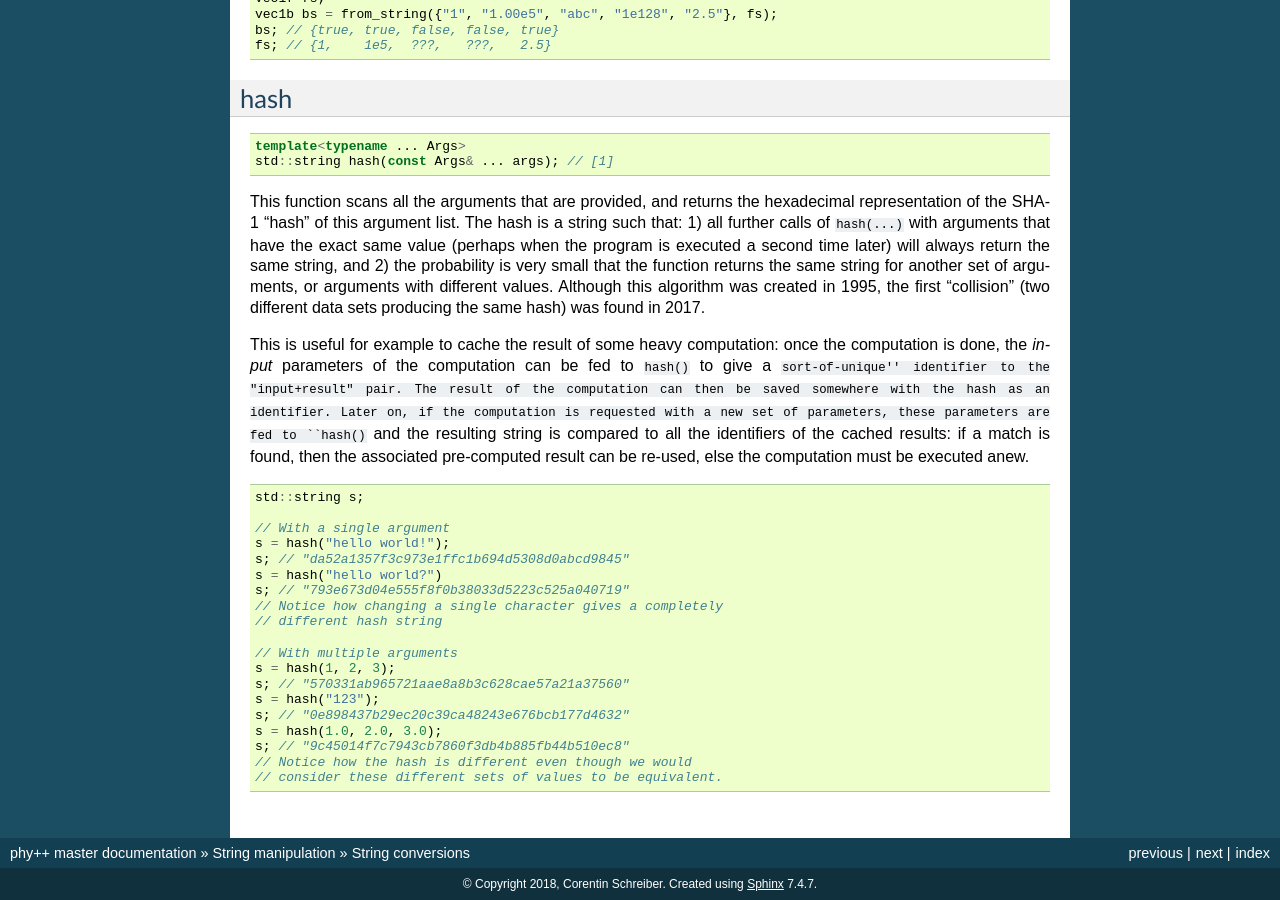
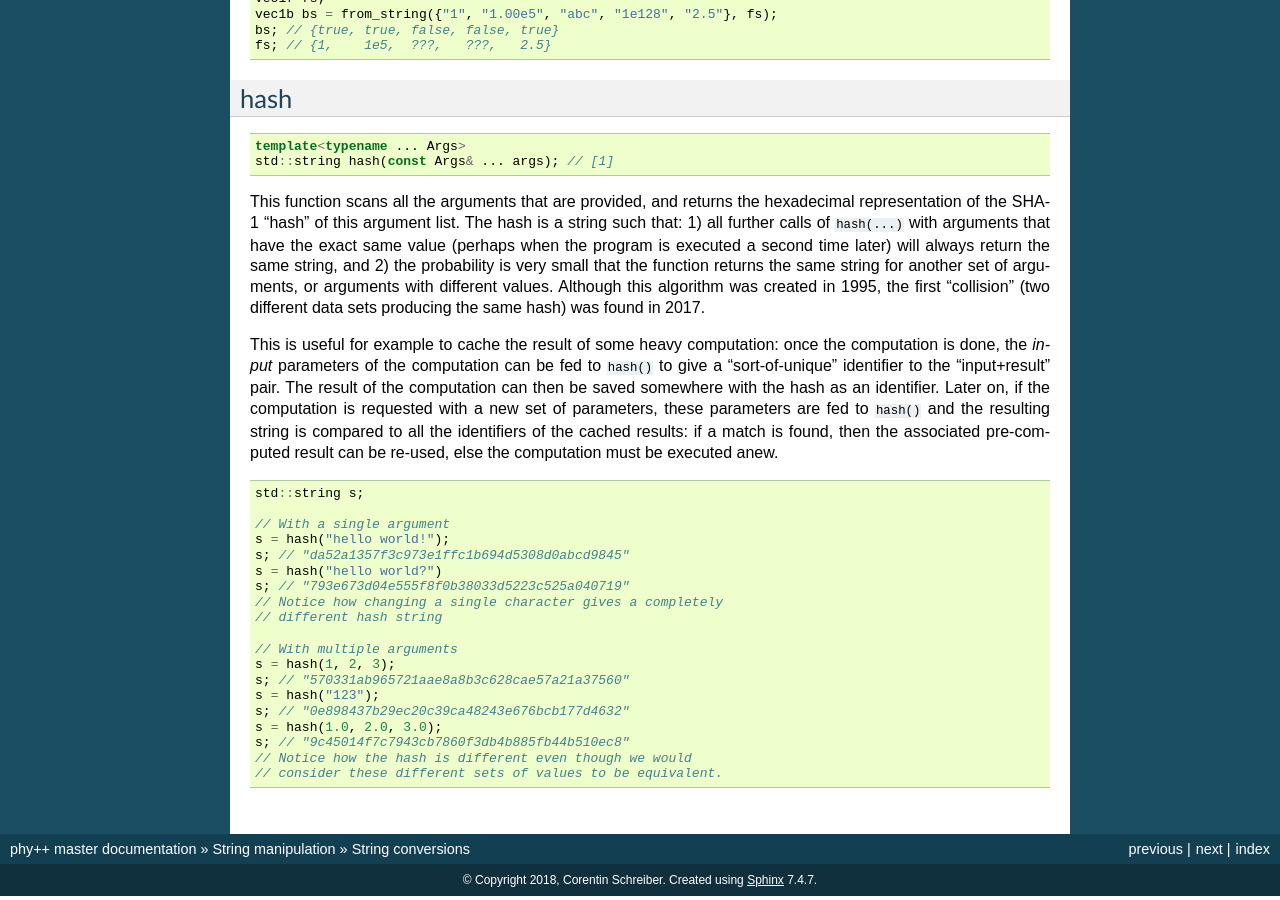
Before and after one commit to cschreib/vif, a Sphinx documentation site: the page built from doc/sphinx/string-conversion.rst, in a window 1280 px wide and 900 px high, scrolled down 1818 px. Built offline with Sphinx 7.4.7, drawn with Linux system fonts in a browser that asks for light colours; formulas are drawn with MathJax 3.

Commit message:
Fixed typo

```diff
--- a/doc/sphinx/string-conversion.rst
+++ b/doc/sphinx/string-conversion.rst
@@ -108,7 +108,7 @@ hash
 
 This function scans all the arguments that are provided, and returns the hexadecimal representation of the SHA-1 "hash" of this argument list. The hash is a string such that: 1) all further calls of ``hash(...)`` with arguments that have the exact same value (perhaps when the program is executed a second time later) will always return the same string, and 2) the probability is very small that the function returns the same string for another set of arguments, or arguments with different values. Although this algorithm was created in 1995, the first "collision" (two different data sets producing the same hash) was found in 2017.
 
-This is useful for example to cache the result of some heavy computation: once the computation is done, the *input* parameters of the computation can be fed to ``hash()`` to give a ``sort-of-unique'' identifier to the "input+result" pair. The result of the computation can then be saved somewhere with the hash as an identifier. Later on, if the computation is requested with a new set of parameters, these parameters are fed to ``hash()`` and the resulting string is compared to all the identifiers of the cached results: if a match is found, then the associated pre-computed result can be re-used, else the computation must be executed anew.
+This is useful for example to cache the result of some heavy computation: once the computation is done, the *input* parameters of the computation can be fed to ``hash()`` to give a "sort-of-unique" identifier to the "input+result" pair. The result of the computation can then be saved somewhere with the hash as an identifier. Later on, if the computation is requested with a new set of parameters, these parameters are fed to ``hash()`` and the resulting string is compared to all the identifiers of the cached results: if a match is found, then the associated pre-computed result can be re-used, else the computation must be executed anew.
 
 .. code-block:: c++
 
```
